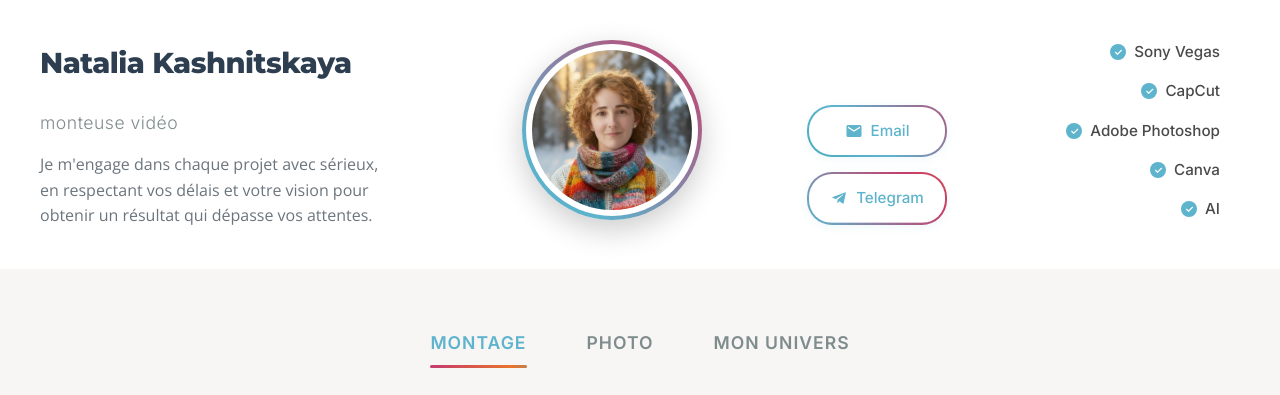
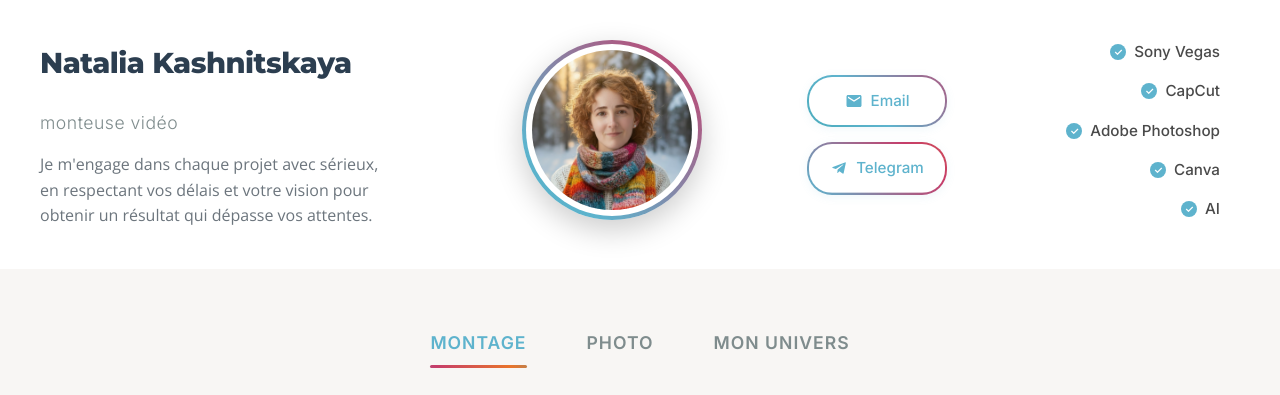
Before and after one commit to natalia-kashnitskaya/natalia-kashnitskaya.github.io, a plain HTML site: page index.html in a window 1280 px wide. Shown: the top 395 px of the page. Drawn offline with nearby package versions, Linux system fonts and the light colour scheme.

Commit message:
Update index.html

```diff
--- a/index.html
+++ b/index.html
@@ -98,7 +98,7 @@
       align-items: center;
       gap: 25px;
       align-self: start;
-      padding-top: 65px; /* Décale les boutons vers le bas pour aligner avec le centre de la photo */
+      padding-top: 35px; /* Position pour aligner avec le centre de la photo */
     }
 
     .skills-section-desktop {
```
